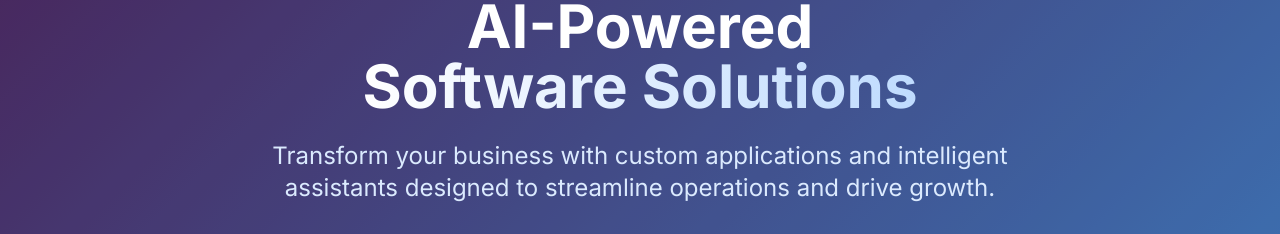
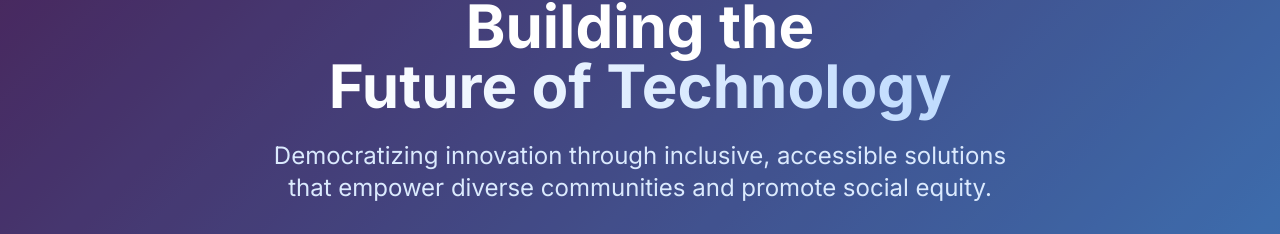
Before and after one commit to Monynha-Softwares/Monynha-com, a React (Vite) app: page / in a window 1280 px wide. Shown: the part 212-446 px from the top of the page. Built offline with nearby package versions, Linux system fonts and the light colour scheme; no server answers; the database is empty.

Commit message:
feat: update institutional messaging and translations

```diff
--- a/index.html
+++ b/index.html
@@ -3,21 +3,21 @@
   <head>
     <meta charset="UTF-8" />
     <meta name="viewport" content="width=device-width, initial-scale=1.0" />
-    <title>Monynha Softwares - AI-Powered Software Solutions</title>
+    <title>Monynha Softwares: Technology with pride, diversity, and resistance</title>
     <meta
       name="description"
-      content="Transform your business with custom AI applications and intelligent assistants. Monynha Softwaresspecializes in restaurant management systems, AI assistants, and custom software development."
+      content="Democratizing innovation through inclusive, accessible solutions that empower diverse communities and promote social equity."
     />
     <meta name="author" content="Monynha Softwares Agency" />
     <link rel="icon" type="image/svg+xml" href="/favicon.svg" />
 
     <meta
       property="og:title"
-      content="Monynha Softwares - AI-Powered Software Solutions"
+      content="Monynha Softwares: Technology with pride, diversity, and resistance"
     />
     <meta
       property="og:description"
-      content="Transform your business with custom AI applications and intelligent assistants. Specializing in restaurant management and business automation."
+      content="Democratizing innovation through inclusive, accessible solutions that empower diverse communities and promote social equity."
     />
     <meta property="og:type" content="website" />
     <meta property="og:image" content="/placeholder.svg" />
--- a/src/locales/en.json
+++ b/src/locales/en.json
@@ -19,8 +19,8 @@
     "copyright": "© 2024 Monynha Softwares Agency. All rights reserved.",
     "privacy": "Privacy Policy",
     "terms": "Terms of Service",
-    "tagline": "Software Solutions",
-    "description": "Empowering businesses with AI-powered software solutions. From custom applications to intelligent assistants, we build the future of business automation.",
+    "tagline": "Monynha Softwares: Technology with Pride, Diversity, and Resistance",
+    "description": "Democratizing innovation through inclusive, accessible solutions that empower diverse communities and promote social equity.",
     "solutionList": {
       "boteco": "Boteco Pro",
       "assistina": "AssisTina AI",
@@ -30,8 +30,8 @@
   },
   "index": {
     "hero": {
-      "headline": "AI-Powered <0/><1>Software Solutions</1>",
-      "description": "Transform your business with custom applications and intelligent assistants designed to streamline operations and drive growth.",
+      "headline": "Building the <0/><1>Future of Technology</1>",
+      "description": "Democratizing innovation through inclusive, accessible solutions that empower diverse communities and promote social equity.",
       "cta": "Start Your Project",
       "viewSolutions": "View Solutions"
     },
--- a/src/locales/es.json
+++ b/src/locales/es.json
@@ -19,8 +19,8 @@
     "copyright": "© 2024 Monynha Softwares Agency. Todos los derechos reservados.",
     "privacy": "Política de Privacidad",
     "terms": "Términos de Servicio",
-    "tagline": "Soluciones de Software",
-    "description": "Potenciamos negocios con soluciones de software impulsadas por IA. Desde aplicaciones personalizadas hasta asistentes inteligentes, construimos el futuro de la automatización empresarial.",
+    "tagline": "Monynha Softwares: Tecnología con orgullo, diversidad y resistencia",
+    "description": "Democratizando la innovación con soluciones inclusivas y accesibles que empoderan a comunidades diversas y promueven la equidad social.",
     "solutionList": {
       "boteco": "Boteco Pro",
       "assistina": "AssisTina AI",
@@ -30,8 +30,8 @@
   },
   "index": {
     "hero": {
-      "headline": "Soluciones de Software <0/><1>Impulsadas por IA</1>",
-      "description": "Transforma tu negocio con aplicaciones personalizadas y asistentes inteligentes diseñados para optimizar operaciones y hacer crecer tu empresa.",
+      "headline": "Construyendo el <0/><1>Futuro de la Tecnología</1>",
+      "description": "Democratizando la innovación con soluciones inclusivas y accesibles que empoderan a comunidades diversas y promueven la equidad social.",
       "cta": "Comenzar Proyecto",
       "viewSolutions": "Ver Soluciones"
     },
--- a/src/locales/fr.json
+++ b/src/locales/fr.json
@@ -19,8 +19,8 @@
     "copyright": "© 2024 Monynha Softwares Agency. Tous droits réservés.",
     "privacy": "Politique de Confidentialité",
     "terms": "Conditions d'utilisation",
-    "tagline": "Solutions logicielles",
-    "description": "Nous aidons les entreprises grâce à des solutions logicielles alimentées par l'IA. Des applications sur mesure aux assistants intelligents, nous construisons l'avenir de l'automatisation.",
+    "tagline": "Monynha Softwares: Technologie avec fierté, diversité et résistance",
+    "description": "Démocratiser l'innovation grâce à des solutions inclusives et accessibles qui renforcent les communautés diverses et favorisent l'équité sociale.",
     "solutionList": {
       "boteco": "Boteco Pro",
       "assistina": "AssisTina AI",
@@ -30,8 +30,8 @@
   },
   "index": {
     "hero": {
-      "headline": "Solutions logicielles <0/><1>propulsées par l'IA</1>",
-      "description": "Transformez votre entreprise avec des applications personnalisées et des assistants intelligents conçus pour optimiser les opérations et favoriser la croissance.",
+      "headline": "Construire l'<0/><1>Avenir de la Technologie</1>",
+      "description": "Démocratiser l'innovation grâce à des solutions inclusives et accessibles qui renforcent les communautés diverses et favorisent l'équité sociale.",
       "cta": "Démarrer le projet",
       "viewSolutions": "Voir les solutions"
     },
--- a/src/locales/pt.json
+++ b/src/locales/pt.json
@@ -19,8 +19,8 @@
     "copyright": "© 2024 Monynha Softwares Agency. Todos os direitos reservados.",
     "privacy": "Política de Privacidade",
     "terms": "Termos de Uso",
-    "tagline": "Soluções de Software",
-    "description": "Potencializando negócios com soluções de software baseadas em IA. De aplicativos personalizados a assistentes inteligentes, construímos o futuro da automação empresarial.",
+    "tagline": "Monynha Softwares: Tecnologia com orgulho, diversidade e resistência",
+    "description": "Democratizando a inovação com soluções inclusivas e acessíveis que capacitam comunidades diversas e promovem a equidade social.",
     "solutionList": {
       "boteco": "Boteco Pro",
       "assistina": "AssisTina AI",
@@ -30,8 +30,8 @@
   },
   "index": {
     "hero": {
-      "headline": "Soluções de Software <0/><1>Impulsionadas por IA</1>",
-      "description": "Transforme seu negócio com aplicativos personalizados e assistentes inteligentes projetados para otimizar operações e impulsionar o crescimento.",
+      "headline": "Construindo o <0/><1>Futuro da Tecnologia</1>",
+      "description": "Democratizando a inovação com soluções inclusivas e acessíveis que capacitam comunidades diversas e promovem a equidade social.",
       "cta": "Iniciar Projeto",
       "viewSolutions": "Ver Soluções"
     },
--- a/src/pages/Index.tsx
+++ b/src/pages/Index.tsx
@@ -146,9 +146,9 @@ const Index = () => {
   return (
     <Layout>
       <Meta
-        title="Monynha Softwares - Technology with pride, diversity, and resistance"
+        title="Monynha Softwares: Technology with pride, diversity, and resistance"
         description={t('index.hero.description')}
-        ogTitle="Monynha Softwares - Technology with pride, diversity, and resistance"
+        ogTitle="Monynha Softwares: Technology with pride, diversity, and resistance"
         ogDescription={t('index.hero.description')}
         ogImage="/placeholder.svg"
       />
```
